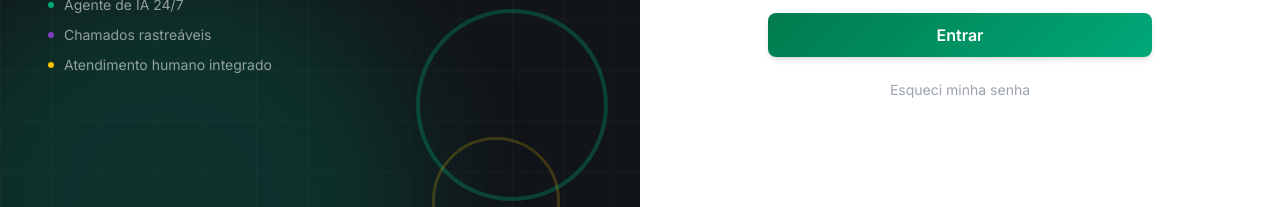
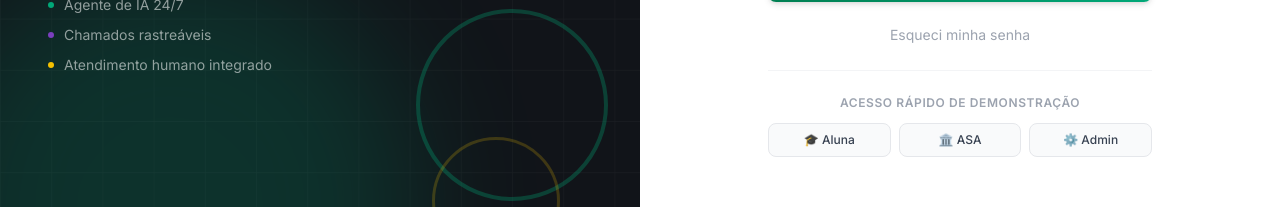
Before and after one commit to 2026-2-NCC5/Projeto5, a React (Vite) app: page /login in a window 1280 px wide. Shown: the part 471-678 px from the top of the page. Built offline with nearby package versions, Linux system fonts and the light colour scheme; no server answers.

Commit message:
fix(auth): adicionar atalhos de login rapido, suporte a demo-login e mensagens claras de erro

```diff
--- a/src/lib/api.ts
+++ b/src/lib/api.ts
@@ -54,7 +54,8 @@ async function request<T>(endpoint: string, options: RequestInit = {}): Promise<
 
   if (!response.ok) {
     const errorData = await response.json().catch(() => ({}))
-    throw new Error(errorData.error || `Erro na requisição: ${response.statusText}`)
+    const statusMsg = response.status === 401 ? 'E-mail institucional ou senha incorretos' : (response.statusText || `Código HTTP ${response.status}`)
+    throw new Error(errorData.error || errorData.message || statusMsg)
   }
 
   return response.json()
--- a/src/pages/auth/LoginPage.tsx
+++ b/src/pages/auth/LoginPage.tsx
@@ -255,6 +255,45 @@ export default function LoginPage() {
                 </a>
               </div>
             </form>
+
+            {/* Quick Demo Access Buttons */}
+            <div className="mt-6 pt-6 border-t border-gray-100 dark:border-slate-800">
+              <p className="text-xs font-semibold uppercase tracking-wider text-gray-400 dark:text-slate-500 text-center mb-3">
+                Acesso Rápido de Demonstração
+              </p>
+              <div className="grid grid-cols-3 gap-2">
+                <button
+                  type="button"
+                  onClick={() => {
+                    setEmail('esther.rodrigues@aluno.fecap.br');
+                    setPassword('@#$273baratA');
+                  }}
+                  className="px-2 py-2 rounded-lg bg-gray-50 hover:bg-gray-100 dark:bg-slate-800 dark:hover:bg-slate-700 text-xs font-medium text-gray-700 dark:text-slate-300 border border-gray-200 dark:border-slate-700 transition-colors cursor-pointer text-center"
+                >
+                  🎓 Aluna
+                </button>
+                <button
+                  type="button"
+                  onClick={() => {
+                    setEmail('fernanda.costa@fecap.br');
+                    setPassword('@#$273baratA');
+                  }}
+                  className="px-2 py-2 rounded-lg bg-gray-50 hover:bg-gray-100 dark:bg-slate-800 dark:hover:bg-slate-700 text-xs font-medium text-gray-700 dark:text-slate-300 border border-gray-200 dark:border-slate-700 transition-colors cursor-pointer text-center"
+                >
+                  🏛️ ASA
+                </button>
+                <button
+                  type="button"
+                  onClick={() => {
+                    setEmail('ricardo.mendes@fecap.br');
+                    setPassword('@#$273baratA');
+                  }}
+                  className="px-2 py-2 rounded-lg bg-gray-50 hover:bg-gray-100 dark:bg-slate-800 dark:hover:bg-slate-700 text-xs font-medium text-gray-700 dark:text-slate-300 border border-gray-200 dark:border-slate-700 transition-colors cursor-pointer text-center"
+                >
+                  ⚙️ Admin
+                </button>
+              </div>
+            </div>
           </motion.div>
         </div>
       </div>
```
Also changed, not shown: 1 other file (tests, documents, lock files or other folders).
